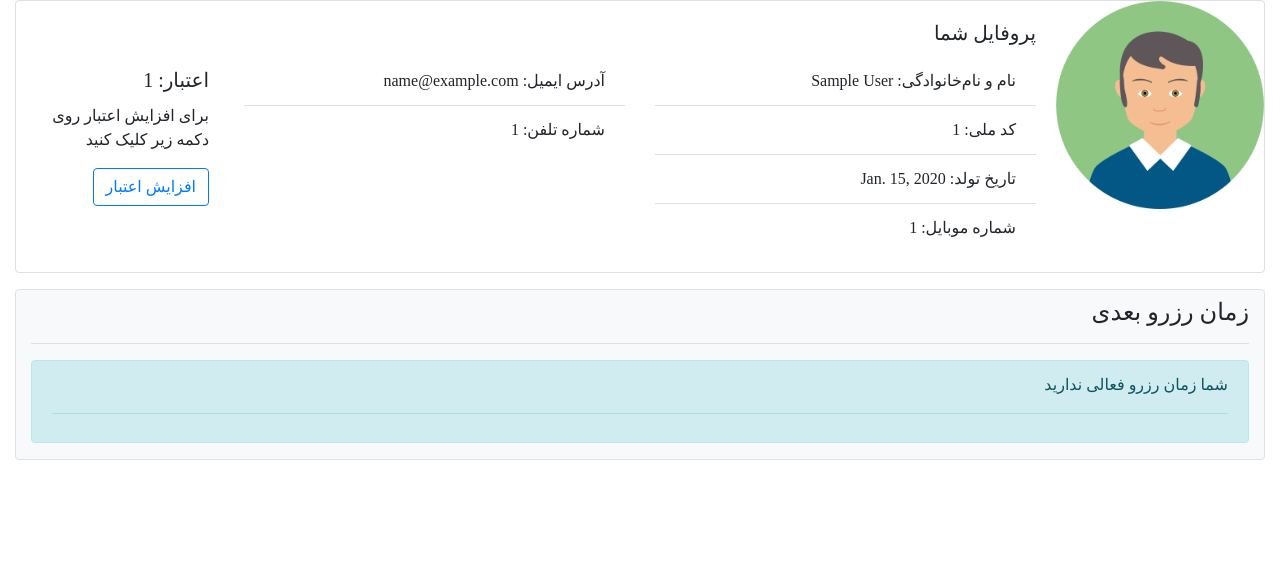
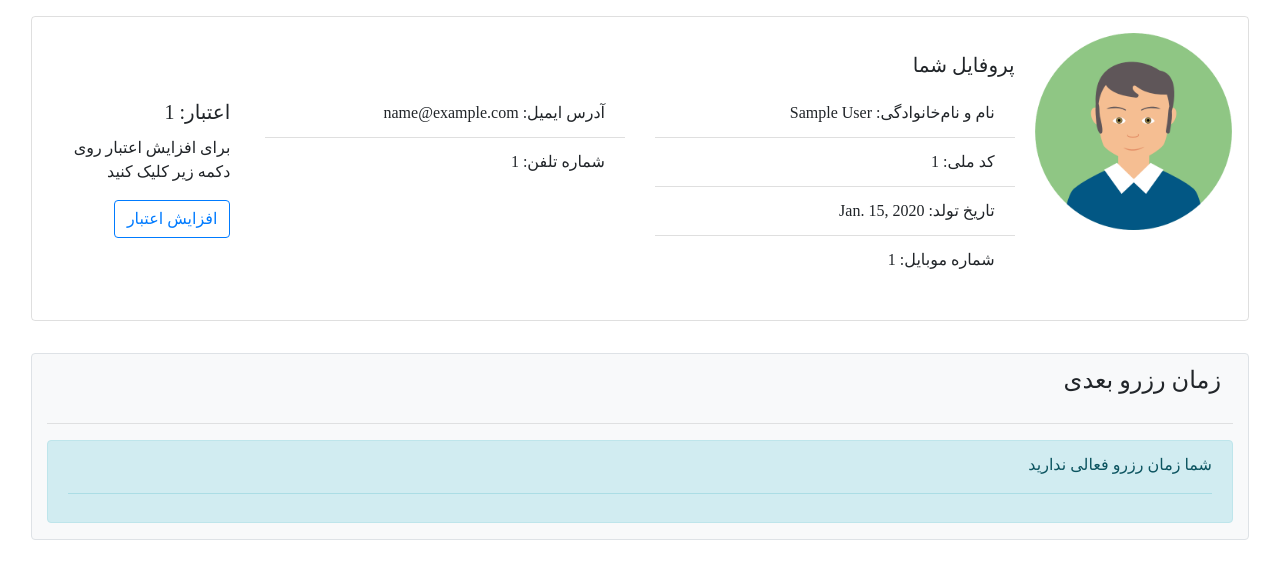
Before and after one commit to hhosseini1377/SAD_project, a Django app: page /patient/profile/ in a window 1280 px wide. Shown: the part 56-635 px from the top of the page. Run offline with Django 3.2, Linux system fonts and the light colour scheme; a user stored in the database is signed in; tables that the repository leaves empty hold one stand-in row (values such as "Sample post"); data that the repository does not hold is empty; some libraries are stand-ins or nearby versions; some web fonts are replaced.

Commit message:
better patient and doctor profiles :)

```diff
--- a/doctor/templates/doctor/base_layout.html
+++ b/doctor/templates/doctor/base_layout.html
@@ -21,9 +21,9 @@
 
 
 </head>
-  <body>
+  <body style="font-family: Vazir">
 
-    <nav class="navbar navbar-expand-sm   navbar-light bg-light">
+    <nav class="navbar navbar-expand-sm navbar-light bg-light">
         <button class="navbar-toggler" type="button" data-toggle="collapse" data-target="#navbarTogglerDemo03" aria-controls="navbarTogglerDemo03" aria-expanded="false" aria-label="Toggle navigation">
           <span class="navbar-toggler-icon"></span>
         </button>
--- a/patient/templates/patient/profile.html
+++ b/patient/templates/patient/profile.html
@@ -3,8 +3,8 @@
 {% block content %}
     {% load static %}
     <div class="container-fluid" style="text-align: right; direction: rtl">
-        <div class="row no-gutters">
-            <div class="card bg-transparent col-12" style="text-align: right">
+        <div class="row no-gutters" style="margin: auto; padding: 1em">
+            <div class="card bg-transparent col-12" style="text-align: right; padding: 1em">
                 <div class="row no-gutters">
                    <div class="col-sm-2">
                       <img class="card-img-top" src={% static "patient/avatar.png" %}>
@@ -59,9 +59,9 @@
         </div>
 
         {% if deleted_reservations %}
-        <div class="row no-gutters" style="margin-top: 1em">
-            <div class="container-fluid bg-light border rounded" style="text-align: right">
-                <h4 style="margin-top: 1em">پیام‌ها</h4>
+        <div class="row no-gutters" style="padding: 1em">
+            <div class="container-fluid bg-light border rounded">
+                <h4 style="padding: 0.5em">پیام‌ها</h4>
                 <hr>
                 {% for reservation in deleted_reservations %}
                     <div class="alert alert-info" role="alert">
@@ -76,14 +76,14 @@
             </div>
         </div>
         {% endif %}
-        <div class="row no-gutters" style="margin-top: 1em">
-            <div class="container-fluid bg-light border rounded" style="text-align: right">
+        <div class="row no-gutters" style="padding: 1em">
+            <div class="container-fluid bg-light border rounded" >
                 {% if next_reservation %}
-                <h4 style="margin-top: 1em">زمان رزرو بعدی</h4>
+                    <h4 style="padding: 0.5em">زمان رزرو بعدی</h4>
                 {% elif current_reservation %}
-                <h4 style="margin-top: 8px">زمان رزرو فعلی</h4>
+                    <h4 style="padding: 0.5em">زمان رزرو فعلی</h4>
                 {% else %}
-                    <h4 style="margin-top: 8px">زمان رزرو بعدی</h4>
+                    <h4 style="padding: 0.5em">زمان رزرو بعدی</h4>
                 {% endif %}
                 <hr>
                     <div class="alert alert-info" role="alert">
```
Also changed, not shown: doctor/templates/doctor/profile.html (+25 -23 lines).
